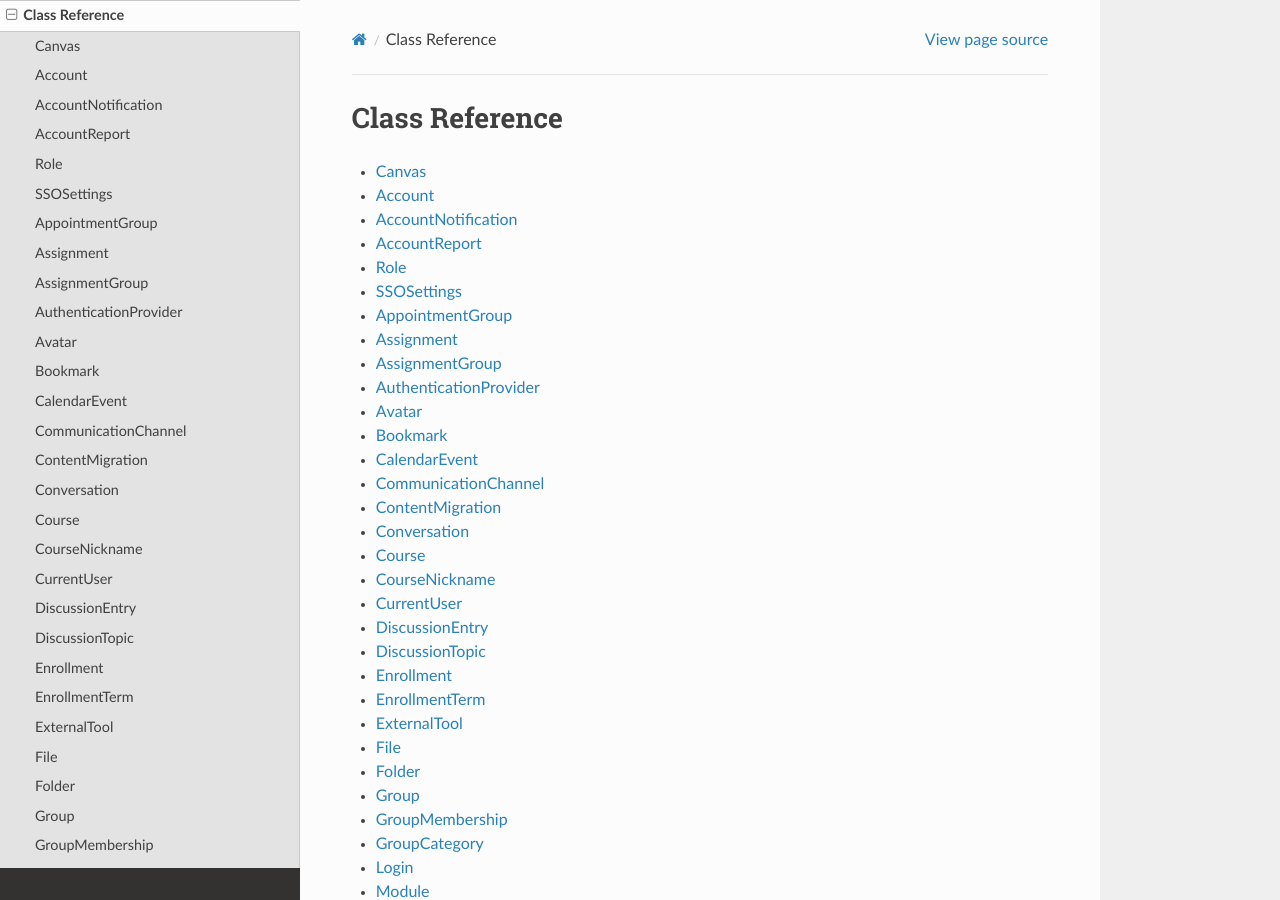
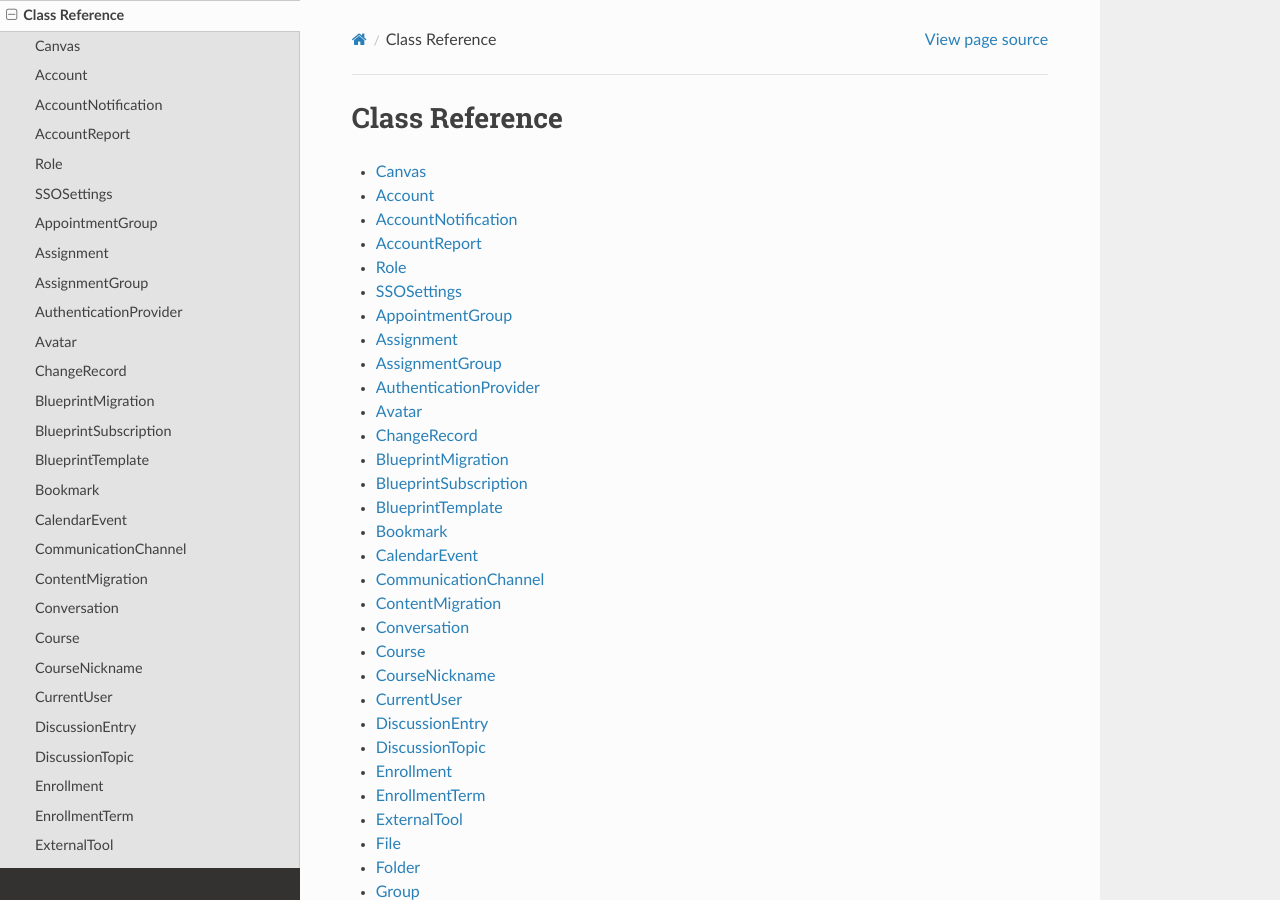
Before and after one commit to ucfopen/canvasapi, a Sphinx documentation site: the page built from docs/class-reference.rst, in a window 1280 px wide and 900 px high. Built offline with Sphinx 7.4.7 and the Read the Docs theme 2.0.0, drawn with Linux system fonts in a browser that asks for light colours.

Commit message:
added blueprint to the docs

```diff
--- /dev/null
+++ b/docs/blueprint-ref.rst
@@ -0,0 +1,27 @@
+============
+ChangeRecord
+============
+
+.. autoclass:: canvasapi.blueprint.ChangeRecord
+    :members:
+
+==================
+BlueprintMigration
+==================
+
+.. autoclass:: canvasapi.blueprint.BlueprintMigration
+	:members:
+
+=====================
+BlueprintSubscription
+=====================
+
+.. autoclass:: canvasapi.blueprint.BlueprintSubscription
+	:members:
+
+=================
+BlueprintTemplate
+=================
+
+.. autoclass:: canvasapi.blueprint.BlueprintTemplate
+    :members:
--- a/docs/class-reference.rst
+++ b/docs/class-reference.rst
@@ -9,6 +9,7 @@
     assignment-ref
     authentication-provider-ref
     avatar-ref
+    blueprint-ref
     bookmark-ref
     calendar-event-ref
     communication-channel-ref
```
